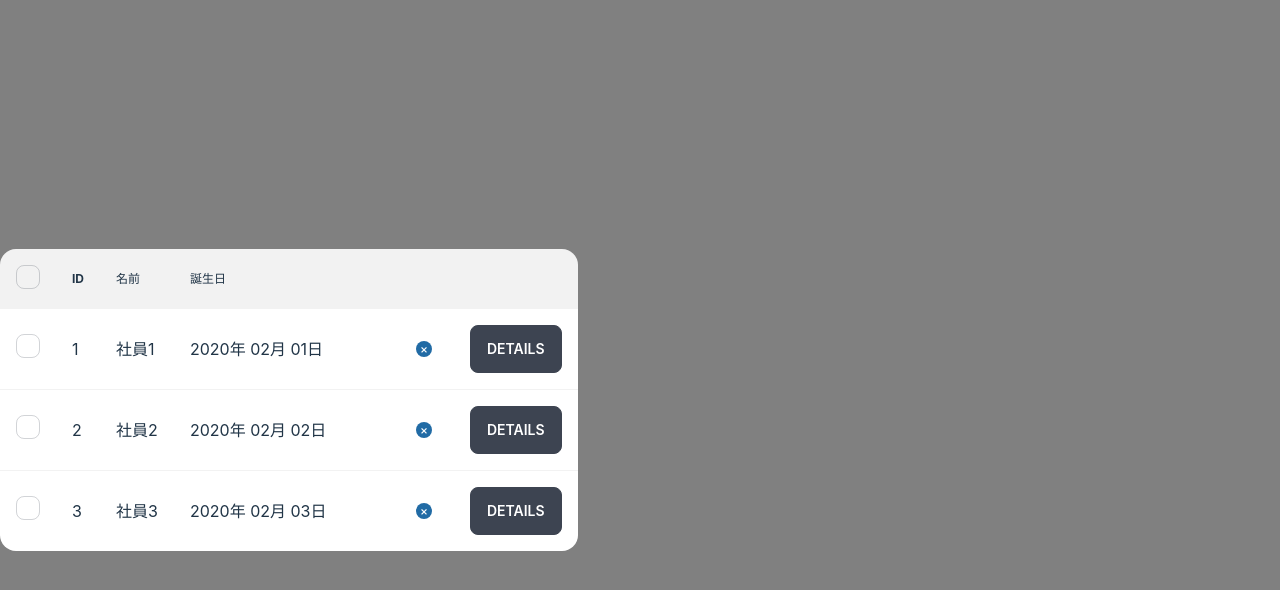
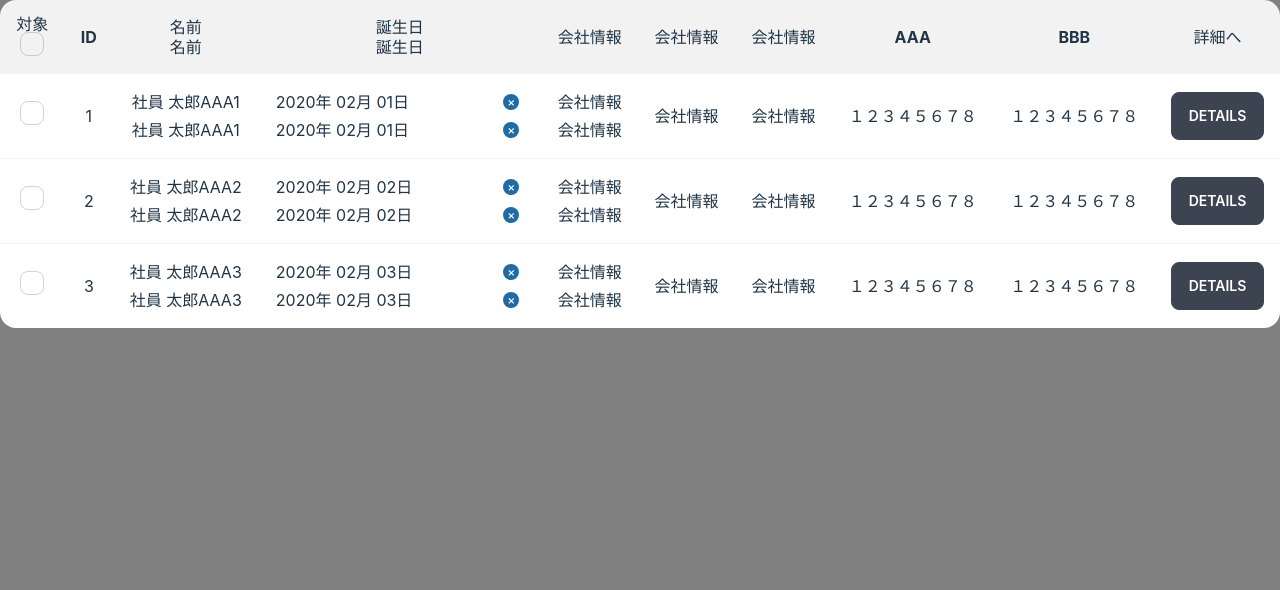
Before and after one commit to nomura-st/react_app, a React (Vite) app in the folder vite-project/: page / in a window 1280 px wide. Shown: the top 590 px of the page. Built offline with nearby package versions, Linux system fonts and the light colour scheme.

Commit message:
[React]コンポーネント化

```diff
--- a/vite-project/src/index.css
+++ b/vite-project/src/index.css
@@ -62,6 +62,14 @@ button:focus-visible {
   outline: 4px auto -webkit-focus-ring-color;
 }
 
+html, body, #root {
+  width: 100%;
+  height: 100%;
+}
+.table :where(thead, tfoot) :where(th, td) {
+  font-size: 1rem;
+}
+
 @media (prefers-color-scheme: light) {
   :root {
     color: #213547;
--- a/vite-project/src/main.tsx
+++ b/vite-project/src/main.tsx
@@ -6,7 +6,7 @@ import "./index.css";
 // TODO:テストデータ
 const workers = [1, 2, 3].map((id) => ({
   id: `${id}`,
-  name: `社員${id}`,
+  name: `社員 太郎AAA${id}`,
   birthday: new Date(2020, 1, id),
   office: {
     id: `${id + 10}`,
--- /dev/null
+++ b/vite-project/src/screen/list/TableCol.tsx
@@ -0,0 +1,25 @@
+import { ReactNode } from "react";
+
+type Props = {
+  isHeader?: boolean;
+  children?: ReactNode;
+};
+/**
+ * 一行の一列
+ * @param props
+ * @returns
+ */
+const TableCol = (props: Props) => {
+  const col = (
+    <div className="flex flex-col text-center justify-items-center space-y-1">
+      {props.children}
+    </div>
+  );
+  if (props.isHeader) {
+    return <th>{col}</th>;
+  } else {
+    return <td>{col}</td>;
+  }
+};
+
+export default TableCol;
--- /dev/null
+++ b/vite-project/src/screen/list/TableColCheck.tsx
@@ -0,0 +1,16 @@
+const TableColCheck = (props: { header?: string }) => {
+  let header;
+  if (props.header) {
+    header = <div>{props.header}</div>;
+  }
+  return (
+    <label className="w-full h-full flex flex-col text-center justify-items-center">
+      {header}
+      <div>
+        <input type="checkbox" className="checkbox" />
+      </div>
+    </label>
+  );
+};
+
+export default TableColCheck;
--- a/vite-project/src/screen/list/WorkerList.tsx
+++ b/vite-project/src/screen/list/WorkerList.tsx
@@ -1,4 +1,6 @@
 import { WorkerInfo } from "../../types";
+import TableCol from "./TableCol";
+import TableColCheck from "./TableColCheck";
 import WorkerRow from "./WorkerRow";
 
 /**
@@ -8,19 +10,28 @@ import WorkerRow from "./WorkerRow";
  */
 const WorkerList = (props: { workers: WorkerInfo[] }) => {
   return (
-    <div className="overflow-x-auto w-full">
+    <div className="w-full">
       <table className="table w-full">
         <thead>
           <tr>
-            <th>
-              <label>
-                <input type="checkbox" className="checkbox" />
-              </label>
-            </th>
-            <th>ID</th>
-            <th>名前</th>
-            <th>誕生日</th>
-            <th></th>
+            <TableCol isHeader={true}>
+              <TableColCheck header="対象" />
+            </TableCol>
+            <TableCol isHeader={true}>ID</TableCol>
+            <TableCol isHeader={true}>
+              <div>名前</div>
+              <div>名前</div>
+            </TableCol>
+            <TableCol isHeader={true}>
+              <div>誕生日</div>
+              <div>誕生日</div>
+            </TableCol>
+            <TableCol isHeader={true}>会社情報</TableCol>
+            <TableCol isHeader={true}>会社情報</TableCol>
+            <TableCol isHeader={true}>会社情報</TableCol>
+            <TableCol isHeader={true}>AAA</TableCol>
+            <TableCol isHeader={true}>BBB</TableCol>
+            <TableCol isHeader={true}>詳細へ</TableCol>
           </tr>
         </thead>
         <tbody>
--- a/vite-project/src/screen/list/WorkerRow.tsx
+++ b/vite-project/src/screen/list/WorkerRow.tsx
@@ -1,5 +1,7 @@
 import { WorkerInfo } from "../../types";
 import DatePick from "../DatePick";
+import TableCol from "./TableCol";
+import TableColCheck from "./TableColCheck";
 
 /**
  * 社員情報表示行
@@ -9,19 +11,29 @@ import DatePick from "../DatePick";
 const WorkerRow = (props: { worker: WorkerInfo }) => {
   return (
     <tr id={"line_" + props.worker.id}>
-      <th>
-        <label>
-          <input type="checkbox" className="checkbox" />
-        </label>
-      </th>
-      <td>{props.worker.id}</td>
-      <td>{props.worker.name}</td>
-      <td>
+      <TableCol isHeader={true}>
+        <TableColCheck />
+      </TableCol>
+      <TableCol>{props.worker.id}</TableCol>
+      <TableCol>
+        <div>{props.worker.name}</div>
+        <div>{props.worker.name}</div>
+      </TableCol>
+      <TableCol>
         <DatePick date={props.worker.birthday}></DatePick>
-      </td>
-      <th>
+        <DatePick date={props.worker.birthday}></DatePick>
+      </TableCol>
+      <TableCol>
+        <div>会社情報</div>
+        <div>会社情報</div>
+      </TableCol>
+      <TableCol>会社情報</TableCol>
+      <TableCol>会社情報</TableCol>
+      <TableCol>１２３４５６７８</TableCol>
+      <TableCol>１２３４５６７８</TableCol>
+      <TableCol isHeader={true}>
         <button className="btn">details</button>
-      </th>
+      </TableCol>
     </tr>
   );
 };
```
